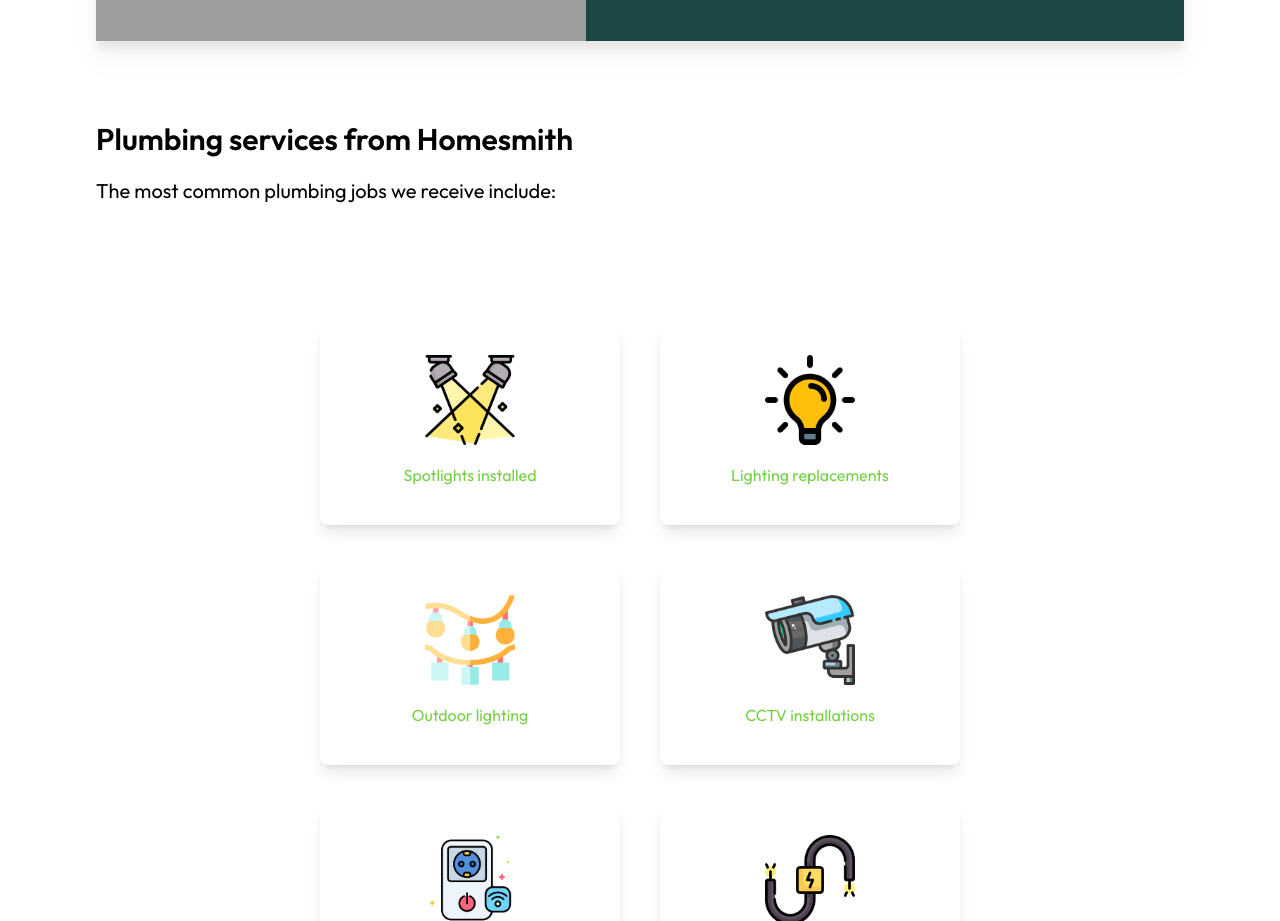
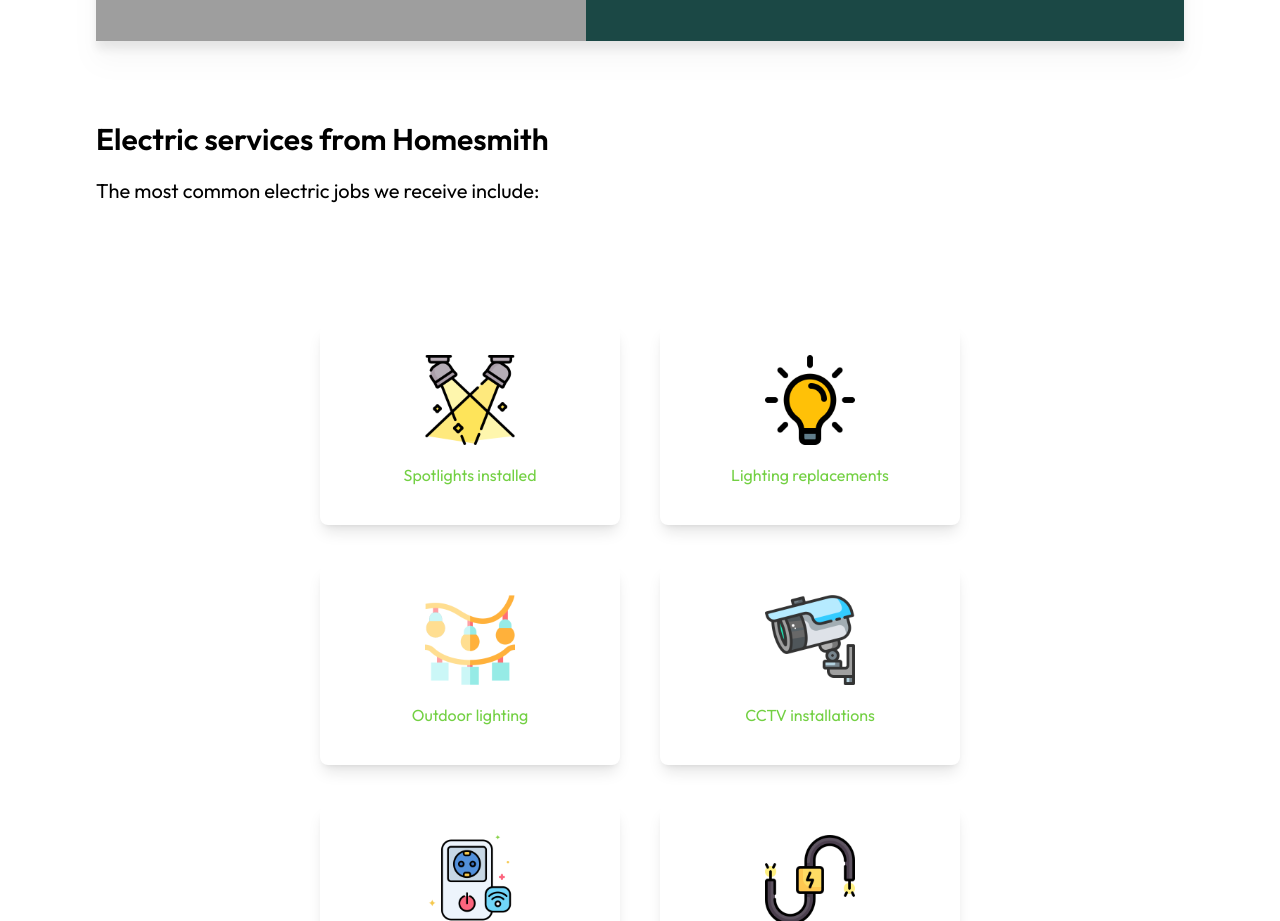
Before and after one commit to ahmedashfaq850/Plumbing-website, a Next.js app: page /electrics in a window 1280 px wide. Shown: the part 2980-3901 px from the top of the page. Built offline with nearby package versions, Linux system fonts and the light colour scheme; grey boxes are pictures that could not be loaded.

Commit message:
Updated heading of Electric Service Page

```diff
--- a/app/electrics/page.js
+++ b/app/electrics/page.js
@@ -91,10 +91,10 @@
         {/* Heading and Paragragh */}
         <div className=" flex flex-col gap-5 mb-10 ">
           <h3 className="text-xl sm:text-3xl font-semibold">
-            Plumbing services from Homesmith
+            Electric services from Homesmith
           </h3>
           <p className="text-sm     sm:text-xl ">
-            The most common plumbing jobs we receive include:
+            The most common electric jobs we receive include:
           </p>
         </div>
 
```
